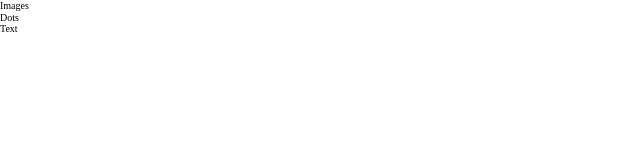
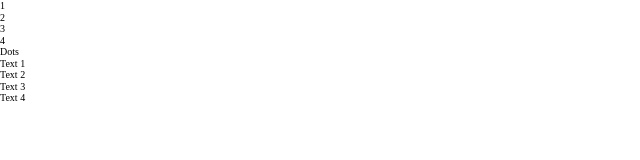
Before and after one commit to perroentucasa/cssMemSlider, a plain HTML site: page cssMemSlider/index.html in a window 1280 px wide. Shown: the whole page, without its empty margins (0-640 px from the left). Drawn offline with nearby package versions, Linux system fonts and the light colour scheme.

Commit message:
feat: add html code slides + text (Mon, May 16, 2022 4:50:24 PM)

```diff
--- a/cssMemSlider/index.html
+++ b/cssMemSlider/index.html
@@ -17,9 +17,19 @@
   </head>
   <body>
     <div class="slider">
-      <div class="slider__images">Images</div>
+      <div class="slider__slides">
+        <div class="slider__slide-1">1</div>
+        <div class="slider__slide-2">2</div>
+        <div class="slider__slide-3">3</div>
+        <div class="slider__slide-4">4</div>
+      </div>
       <div class="slider__dots">Dots</div>
-      <div class="slider__text">Text</div>
+      <div class="slider__text">
+        <div class="slider__text-1">Text 1</div>
+        <div class="slider__text-2">Text 2</div>
+        <div class="slider__text-3">Text 3</div>
+        <div class="slider__text-4">Text 4</div>
+      </div>
     </div>
   </body>
 </html>
```
Also changed, not shown: cssMemSlider/images/pic1.jpg (added), cssMemSlider/images/pic2.jpg (added), cssMemSlider/images/pic3.jpg (added), cssMemSlider/images/pic4.jpg (added).
